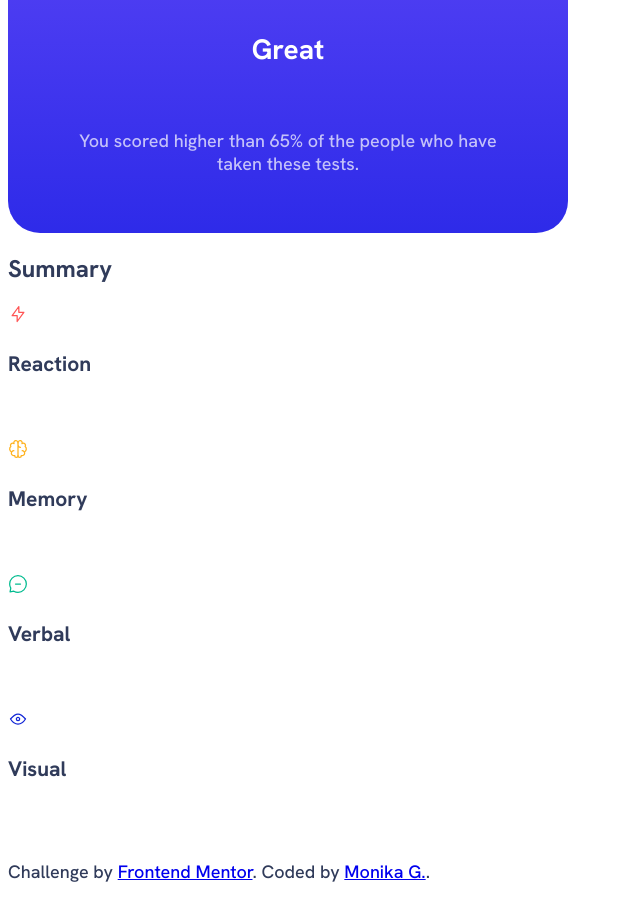
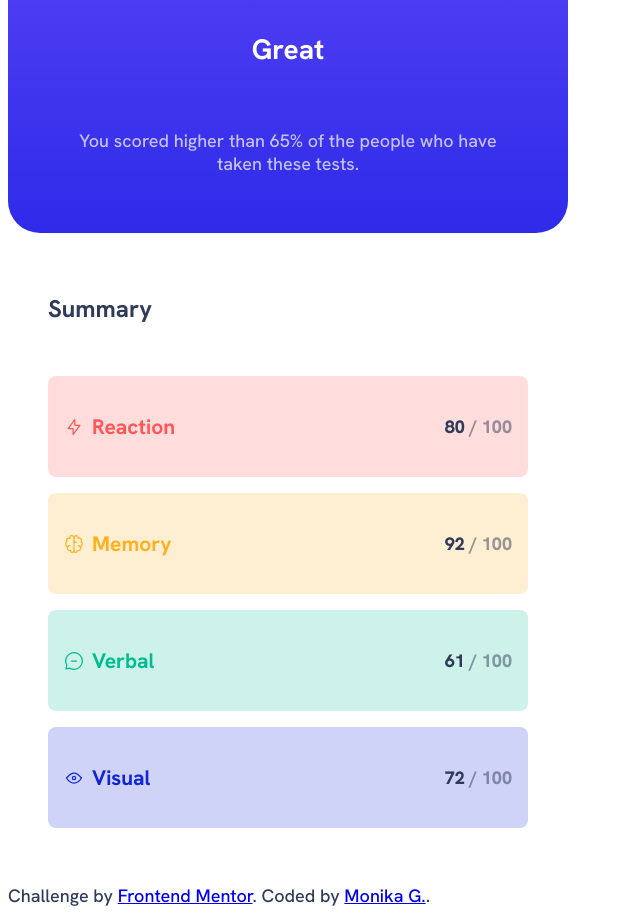
Before and after one commit to eMKa18/results-summary-component-main, a plain HTML site: page index.html in a window 1280 px wide. Shown: the part 364-1279 px from the top of the page, without its empty margins (0-640 px from the left). Before the commit the page ends 1255 px from the top, so only its background shows below. Drawn offline with Linux system fonts and the light colour scheme.

Commit message:
Summary section styled

```diff
--- a/index.html
+++ b/index.html
@@ -34,7 +34,7 @@
           <div class="reaction">
             <div class="icon-item">
               <img src="/assets/images/icon-reaction.svg" alt="">
-              <h3 class="summary-item-title">Reaction</h3>
+              <h3 class="summary-title-reaction">Reaction</h3>
             </div>
             <p class="summary-score">
               <span>80</span> / 100
@@ -43,7 +43,7 @@
           <div class="memory">
             <div class="icon-item">
               <img src="/assets/images/icon-memory.svg" alt="">
-              <h3 class="summary-item-title">Memory</h3>
+              <h3 class="summary-title-memory">Memory</h3>
             </div>
             <p class="summary-score">
               <span>92</span> / 100
@@ -52,7 +52,7 @@
           <div class="verbal">
             <div class="icon-item">
               <img src="/assets/images/icon-verbal.svg" alt="">
-              <h3 class="summary-item-title">Verbal</h3>
+              <h3 class="summary-title-verbal">Verbal</h3>
             </div>
             <p class="summary-score">
               <span>61</span> / 100
@@ -61,7 +61,7 @@
           <div class="visual">
             <div class="icon-item">
               <img src="/assets/images/icon-visual.svg" alt="">
-              <h3 class="summary-item-title">Visual</h3>
+              <h3 class="summary-title-visual">Visual</h3>
             </div>
             <p class="summary-score">
               <span>72</span> / 100
--- a/styles.css
+++ b/styles.css
@@ -64,7 +64,7 @@ Use transparency to get the colour variations necessary to match the design. Hin
     --font-size-xlarge: 2rem;
     --font-size-xxlarge: 5rem;
 
-    --base-reaction: 0, 100%, 67%;
+    --base-reaction: 0 100% 67%;
     --base-memory: 39 100% 56%;
     --base-verbal: 166 100% 37%;
     --base-visual: 234 85% 45%;
@@ -99,7 +99,7 @@ Use transparency to get the colour variations necessary to match the design. Hin
     --gradient-primary: linear-gradient(var(--clr-slate-blue), var(--clr-royal-blue));
     --gradient-circle: linear-gradient(var(--clr-violet-blue), hsla(var(--base-persian-blue) / 0));
 
-
+    --padding: 2.5rem;
 }
 
 body {
@@ -116,7 +116,7 @@ body {
 .results {
     color: hsla(var(--base-white) / .7);
     text-align: center;
-    --padding: 2.5rem;
+
     padding: var(--padding) calc(var(--padding) * 1.5); /* top/bottom, left/right */
     background: var(--gradient-primary);
     --border-radius: 2rem;
@@ -140,7 +140,7 @@ body {
     background: var(--gradient-circle);
     aspect-ratio: 1 / 1; /* makes component a square */
     border-radius: 50%;
-    color: hsla(var(--base-white) / .5);
+    color: hsla(var(--base-white) / .6);
 }
 
 .main-score span {
@@ -167,6 +167,93 @@ p {
     color: hsla(var(--base-white) / .7);
 }
 
+.summary {
+    padding: var(--padding);
+
+    display: grid;
+    align-content: start;
+    gap: 2rem;
+}
+
+.summary-section {
+    display: grid;
+    align-content: start;
+    gap: 1rem;
+}
+
+.reaction {
+    display: flex;
+    justify-content: space-between;
+    align-items: center;
+    padding: 1rem;
+    border-radius: .5rem;
+    background-color: hsl(var(--base-reaction) / .2);
+}
+
+.memory {
+    display: flex;
+    justify-content: space-between;
+    align-items: center;
+    padding: 1rem;
+    border-radius: .5rem;
+    background-color: hsl(var(--base-memory) / .2);
+}
+
+.verbal {
+    display: flex;
+    justify-content: space-between;
+    align-items: center;
+    padding: 1rem;
+    border-radius: .5rem;
+    background-color: hsl(var(--base-verbal) / .2);
+}
+
+.visual {
+    display: flex;
+    justify-content: space-between;
+    align-items: center;
+    padding: 1rem;
+    border-radius: .5rem;
+    background-color: hsl(var(--base-visual) / .2);
+}
+
+img {
+    display: block;
+    max-width: 100%;
+}
+
+.icon-item {
+    display: flex;
+    align-items: center;
+    gap: .5rem;
+    flex-wrap: wrap;
+}
+
+.summary-title-reaction {
+    color: var(--clr-reaction);
+}
+
+.summary-title-memory {
+    color: var(--clr-memory);
+}
+
+.summary-title-verbal {
+    color: var(--clr-verbal);
+}
+
+.summary-title-visual {
+    color: var(--clr-visual);
+}
+
+.summary-score {
+    font-weight: var(--font-weight-xbold);
+    color: hsla(var(--base-dark-gray-blue) / .5);
+}
+
+.summary-score span {
+    color: var(--clr-dark-grey-blue);
+}
+
 footer.attribution {
     padding-top: 1rem;
 }
```
